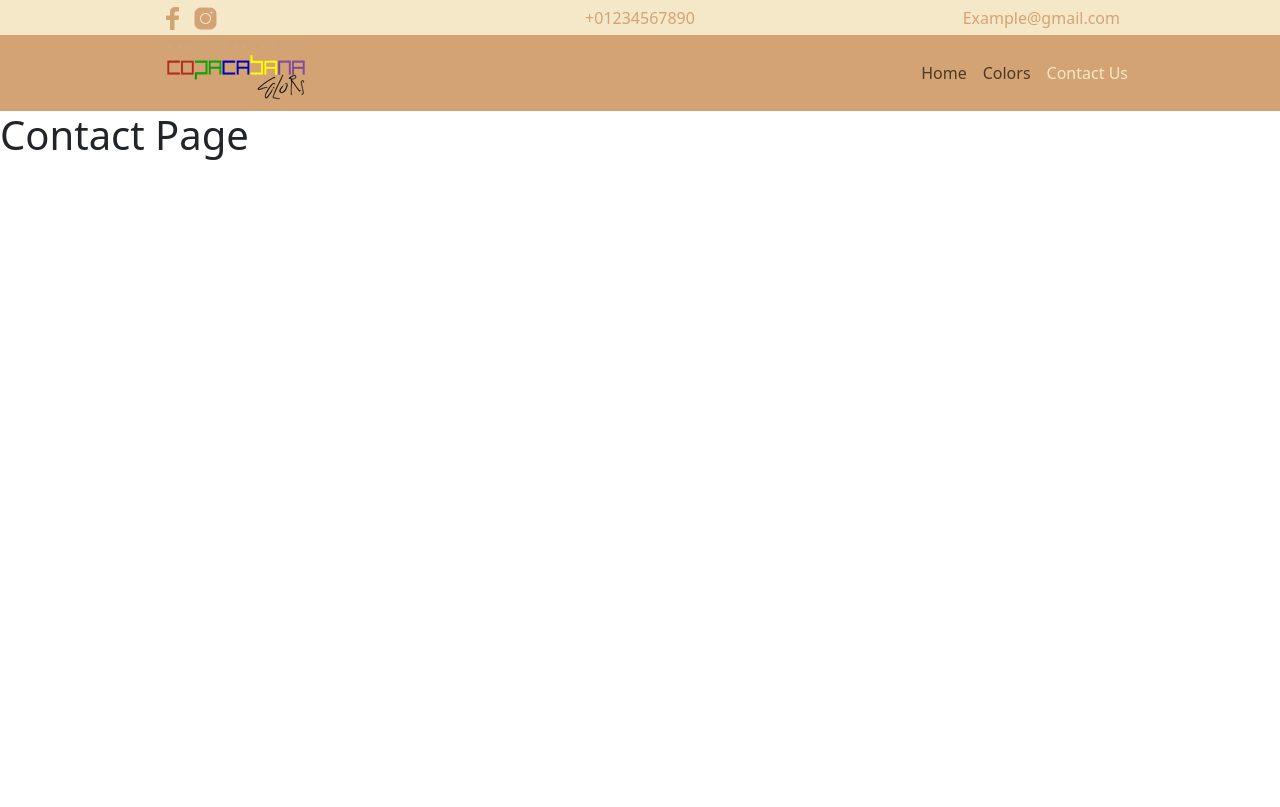
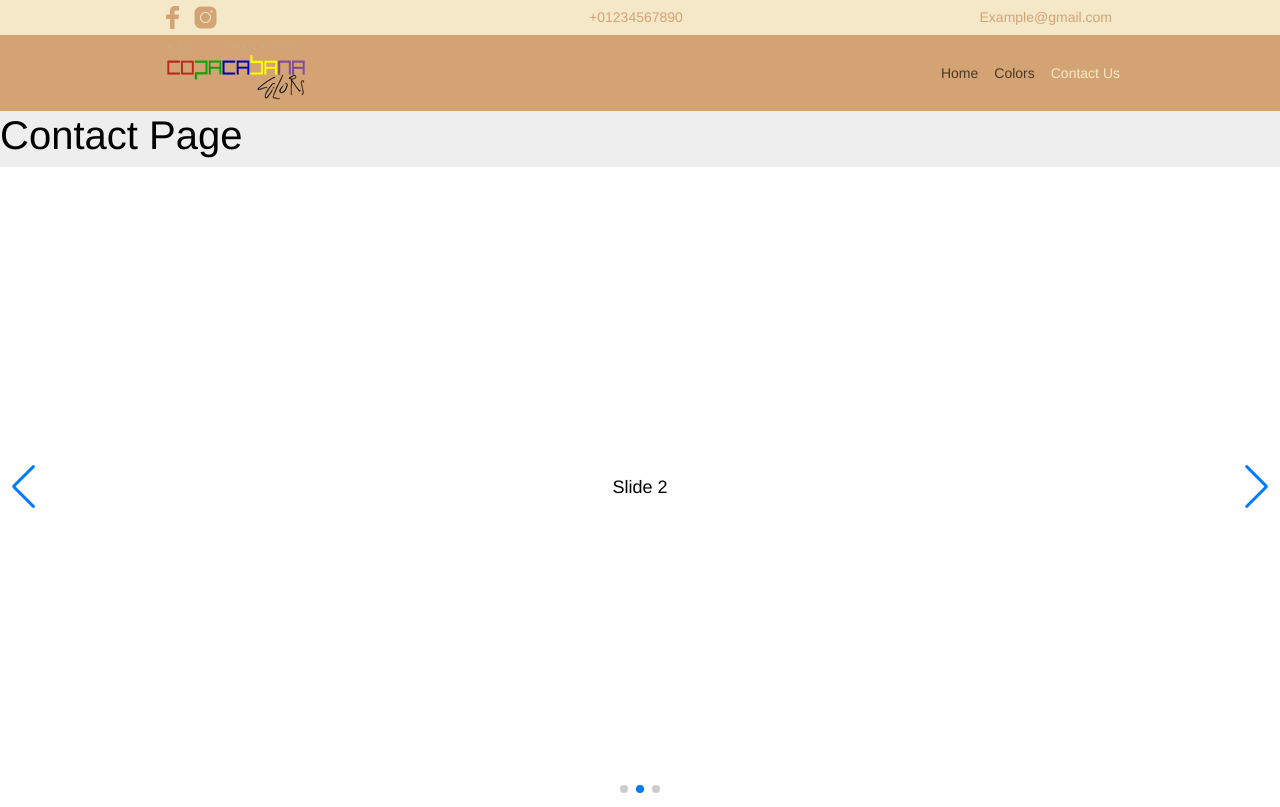
Before and after one commit to Andrea-Asaro/Copacabana_colors_whiteOverlay, a React (Vite) app: page /contact in a window 1280 px wide. Built offline with nearby package versions, Linux system fonts and the light colour scheme.

Commit message:
installato swiper e aggiunto carosello nella hero, da finire di modificare

```diff
--- a/package.json
+++ b/package.json
@@ -14,7 +14,8 @@
     "bootstrap-icons": "^1.11.3",
     "react": "^18.3.1",
     "react-dom": "^18.3.1",
-    "react-router-dom": "^6.25.1"
+    "react-router-dom": "^6.25.1",
+    "swiper": "^11.1.5"
   },
   "devDependencies": {
     "@types/react": "^18.3.3",
--- a/src/App.jsx
+++ b/src/App.jsx
@@ -15,6 +15,7 @@ import Topbar from "./components/Topbar";
 import Home from './components/Home';
 import About from './components/About';
 import Contact from './components/Contact';
+import Hero from './components/Hero';
 // componenti
 
 function App() {
@@ -31,6 +32,7 @@ function App() {
           <Route path="/contact" element={<Contact />} />
       </Routes>
 
+      <Hero/>
 
 
 
--- /dev/null
+++ b/src/components/Hero.jsx
@@ -0,0 +1,55 @@
+// Import Swiper React components
+import { Swiper, SwiperSlide } from 'swiper/react';
+
+// Import Swiper styles
+import 'swiper/css';
+import 'swiper/css/pagination';
+import 'swiper/css/navigation';
+
+import '../components/Styles.css';
+
+// import required modules
+import { Autoplay, Pagination, Navigation } from 'swiper/modules';
+
+//media
+import hero1 from '../media/hero1.jpg';
+
+
+export default function Hero(){
+
+    return (
+
+        <>
+        <Swiper
+          spaceBetween={30}
+          centeredSlides={true}
+          autoplay={{
+            delay: 2500,
+            disableOnInteraction: false,
+          }}
+          pagination={{
+            clickable: true,
+          }}
+          navigation={true}
+          loop={true}
+          modules={[Autoplay, Pagination, Navigation]}
+          className="mySwiper"
+        >
+          <SwiperSlide>
+            <img src={hero1} alt="" />
+          </SwiperSlide>
+
+          <SwiperSlide>Slide 2
+
+          </SwiperSlide>
+
+          <SwiperSlide>Slide 3
+
+          </SwiperSlide>
+
+        </Swiper>
+      </>
+
+
+    )
+}
--- a/src/components/Navbar.jsx
+++ b/src/components/Navbar.jsx
@@ -20,7 +20,7 @@ export default function Navbar(){
                 <div className="navbar-nav ms-auto me-lg-5 pe-lg-5 py-0">
                     <NavLink className="nav-item nav-link mb-1 mb-lg-0" to="/" end>Home</NavLink>
                     <NavLink className="nav-item nav-link mb-1 mb-lg-0" to="/about">Colors</NavLink>
-                    <NavLink className="nav-item nav-link mb-1 mb-lg-0" to="/contact">Contact Us</NavLink>
+                    <NavLink className="nav-item nav-link mb-1 mb-lg-0 pe-lg-3" to="/contact">Contact Us</NavLink>
                     {/* <div className="nav-item dropdown">
                         <a href="#" className="nav-link dropdown-toggle" data-bs-toggle="dropdown">Pages</a>
                         <div className="dropdown-menu m-0">
--- /dev/null
+++ b/src/components/Styles.css
@@ -0,0 +1,40 @@
+#app {
+    height: 100%;
+  }
+  html,
+  body {
+    position: relative;
+    height: 100%;
+  }
+
+  body {
+    background: #eee;
+    font-family: Helvetica Neue, Helvetica, Arial, sans-serif;
+    font-size: 14px;
+    color: #000;
+    margin: 0;
+    padding: 0;
+  }
+
+  .swiper {
+    width: 100%;
+    height: 80vh;
+  }
+
+  .swiper-slide {
+    text-align: center;
+    font-size: 18px;
+    background: #fff;
+
+    /* Center slide text vertically */
+    display: flex;
+    justify-content: center;
+    align-items: center;
+  }
+
+  .swiper-slide img {
+    display: block;
+    width: 100%;
+    height: 100%;
+    object-fit: cover;
+  }
--- a/src/components/Topbar.jsx
+++ b/src/components/Topbar.jsx
@@ -22,11 +22,11 @@ export default function Topbar(){
                 </div>
 
                 <div className='col-lg-3 d-flex justify-content-center  text-lg-start mb-lg-0'>
-                    <a href="#" className="text1">+01234567890</a>
+                    <a href="#" className="text1 pe-lg-2">+01234567890</a>
                 </div>
 
                 <div className='col-lg-3 me-3 d-flex justify-content-end text-lg-start mb-lg-0'>
-                    <a href="#" className="text1 me-0">Example@gmail.com</a>
+                    <a href="#" className="text1 me-0 pe-lg-2">Example@gmail.com</a>
                 </div>
 
 
```
Also changed, not shown: src/media/hero1.jpg (added), 1 other file (tests, documents, lock files or other folders).
